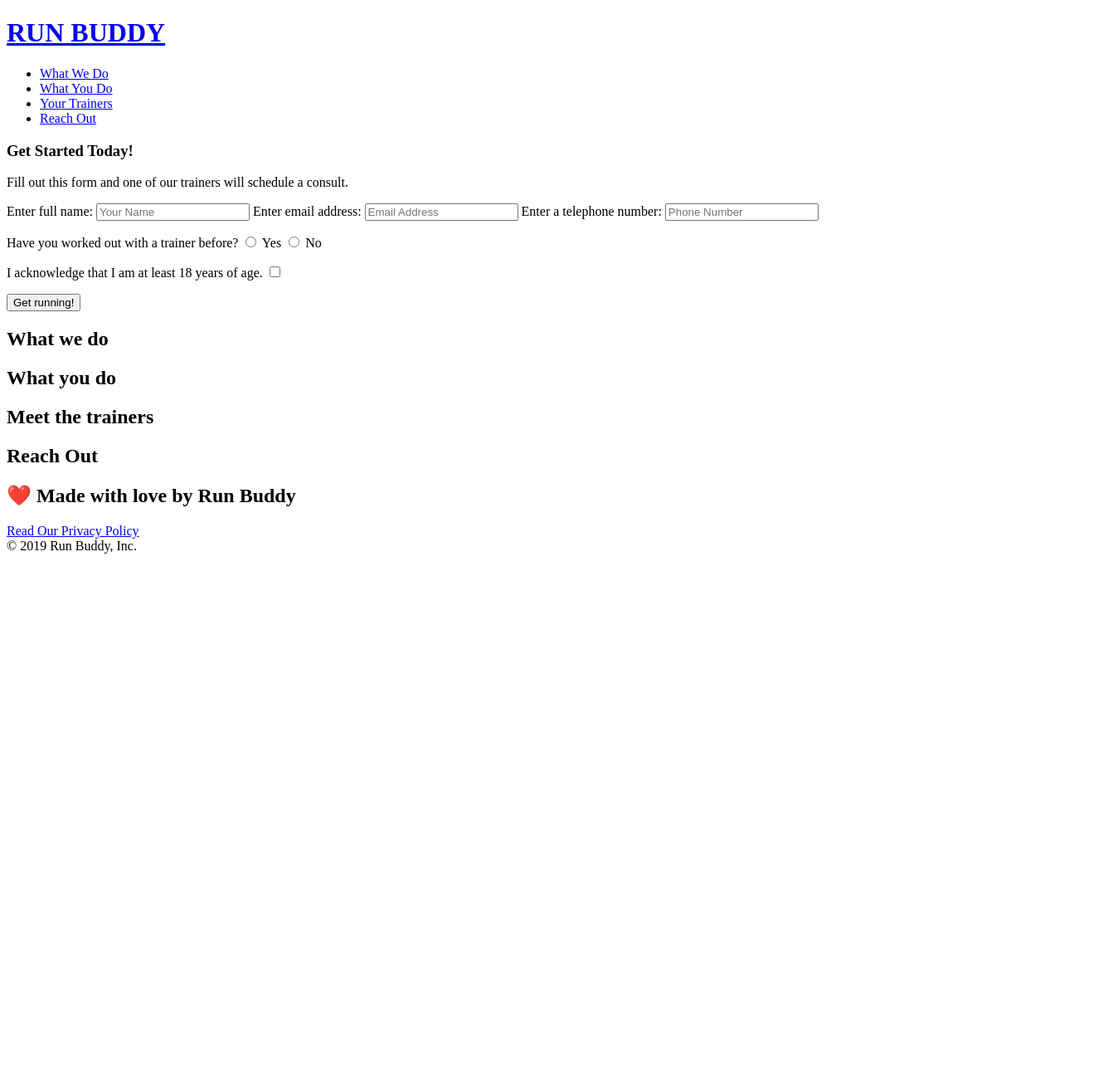
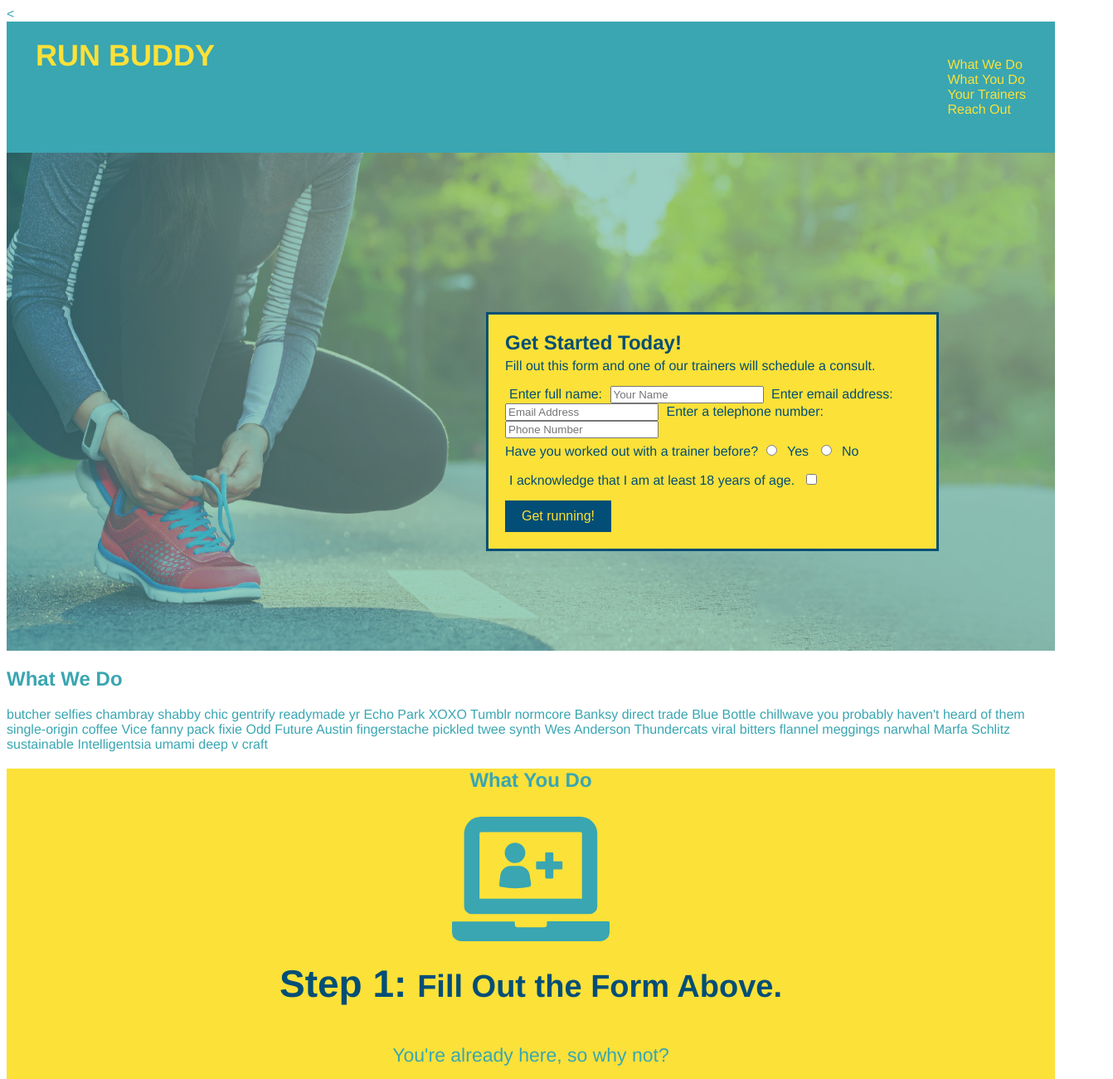
Before and after one commit to cking7/run-buddy, a plain HTML site: page index.html in a window 1280 px wide. Shown: the top 1300 px of the page at 83% size, 1342 px wide, since content can reach past the window. Before the commit the page ends 800 px from the top, so only its background shows below. Drawn offline with Linux system fonts and the light colour scheme.

Commit message:
add flexbox to header

```diff
--- a/index.html
+++ b/index.html
@@ -1,10 +1,11 @@
 <!DOCTYPE html>
 <html lang="en">
-    <head>
-        <meta charset="UTF-8" />
-        <title>RUN BUDDY</title>
+    <<head>
+      <meta charset="UTF-8" />
+      <title>RUN BUDDY</title>
+      <link rel="stylesheet" href="style.css" />
+      <!-- Add this to the page and see what happens! -->
 
-        <!-- Add this to the page and see what happens! -->
     </head>
   <body>
 <!-- navigation -->
@@ -66,14 +67,45 @@
 </section>
 <!-- end hero -->
 
+
+
 <!-- "what we do" section -->
-<section>
-    <h2>What we do</h2>
+<section id="what-we-do" class="intro">
+  <h2 class="section-title primary-border">What We Do</h2>
+    <p>
+    butcher selfies chambray shabby chic gentrify readymade yr Echo Park XOXO Tumblr normcore Banksy direct trade Blue Bottle chillwave you probably haven't heard of them single-origin coffee Vice fanny pack fixie Odd Future Austin fingerstache pickled twee synth Wes Anderson Thundercats viral bitters flannel meggings narwhal Marfa Schlitz sustainable Intelligentsia umami deep v craft
+  </p>
 </section>
 
 <!-- "what you do" section -->
-<section>
-    <h2>What you do</h2>
+<section id="what-you-do" class="steps">
+  <h2 class="section-title secondary-border">What You Do</h2>
+  <div>
+    <!-- insert this img element -->
+    <img src="./step-1.svg" alt="" />
+    <h3>Step 1: <span>Fill Out the Form Above.</span></h3>
+    <p>You're already here, so why not?</p>
+  </div>
+
+  <div>
+    <img src="./step-2.svg" alt="" />
+    <h3>Step 2: Consult with One of Our Trainers.</h3>
+    <p>Are you here to build muscle, lose weight, or just feel good?</p>
+  </div>
+
+
+  <div>
+    <img src="./step-3.svg" alt="" />
+    <h3>Step 3: Get Running.</h3>
+    <p>Hit the ground running (literally) once your trainer lays out your plan.</p>
+  </div>
+
+
+  <div>
+    <img src="./step-4.svg" alt="" />
+    <h3>Step 4: See Results.</h3>
+    <p>Bi-weekly checkins with your trainer will keep you focused</p>
+  </div>
 </section>
 
 <!-- "meet the trainers" section -->
--- /dev/null
+++ b/style.css
@@ -0,0 +1,156 @@
+body {
+    /* more on this crazy alphanumerical value in a minute! */
+    color: #39a6b2;
+    font-family: Helvetica, Arial, sans-serif;
+  }
+  /* apply styles to <header> */
+header {
+    display: flex;
+    flex-wrap: wrap;
+    justify-content: space-between;
+    padding: 20px 35px;
+    background-color: #39a6b2;
+  }
+
+  header h1 {
+    font-weight: bold;
+    margin: 0;
+    font-size: 36px;
+    color: #fce138;
+  }
+
+  header a {
+    text-decoration: none;
+    color: #fce138;
+  }
+  header nav {
+    margin: 7px 0;
+  }
+
+  }
+
+  * {
+    margin: 0;
+    padding: 0;
+    box-sizing: border-box;
+  }
+  footer {
+    background: #fce138;
+    width: 100%;
+    padding: 40px 35px;
+  }
+  footer h2 {
+    display: inline;
+    color: #024e76;
+    font-size: 30px;
+    margin: 0;
+  }
+   footer div {
+        float: right;
+        line-height: 1.5;
+        text-align: right;
+      }
+      footer a {
+        color: #024e76;
+      }
+
+/* Hero Style Start */
+.hero {
+    background-image: url("../hero-bg.jpg");
+    height: 600px;
+    background-size: cover;
+    background-position: center;
+    position: relative;
+  }
+  /* Hero Style End */
+
+  .hero-form {
+    border: 3px solid #024e76;
+    background-color: #fce138;
+    padding: 20px;
+    width: 500px;
+    color: #024e76;
+    position: absolute;
+    bottom: 120px;
+    right: 140px;
+  }
+  .hero-form h3 {
+    font-size: 24px;
+    margin: 0;
+  }
+
+  .hero-form p {
+    margin: 5px 0 15px 0;
+  }
+
+  .form-input {
+    border: 1px solid #024e76;
+    display: block;
+    padding: 7px 15px;
+    font-size: 16px;
+    color: #024e76;
+    width: 100%;
+    margin-bottom: 15px;
+  }
+  .hero-form label {
+    margin: 0 5px;
+  }
+  .hero-form button {
+    color: #fce138;
+    background-color: #024e76;
+    border: none;
+    padding: 10px 20px;
+    font-size: 16px;
+  }
+  /* HERO STYLES END */
+  /* remove this entire CSS rule */
+
+  .intro p {
+    /* add this alongside your other declarations */
+    margin: 0 auto;
+  }
+  .steps {
+    text-align: center;
+    background: #fce138;
+  }
+   /* and this one */
+
+  By the
+  .section-title {
+    font-size: 55px;
+    color: #024e76;
+    margin-bottom: 35px;
+    padding: 0 100px 20px 100px;
+    display: inline-block;
+    border-bottom: 3px solid;
+  }
+
+  .primary-border {
+    border-color: #fce138;
+  }
+
+  .secondary-border {
+    border-color: #39a6b2;
+  }
+  .steps div {
+    margin-bottom: 80px;
+  }
+
+  .steps img {
+    width: 15%;
+    margin: 10px 0;
+  }
+
+  .steps h3 {
+    color: #024e76;
+    font-size: 46px;
+    margin-top: 10px;
+  }
+
+  .steps p {
+    color: #39a6b2;
+    font-size: 23px;
+  }
+  .steps span {
+    font-size: 38px;
+  }
```
Also changed, not shown: assets/css/style.css (added), hero-bg.jpg (added), step-1.svg (added), step-2.svg (added), step-3.svg (added), step-4.svg (added).
